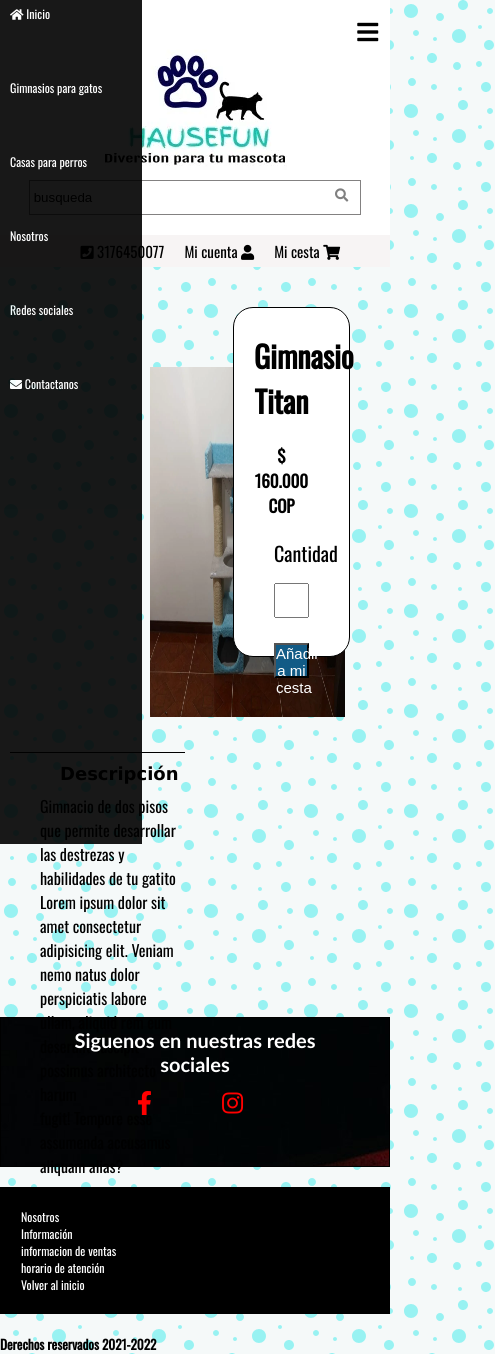
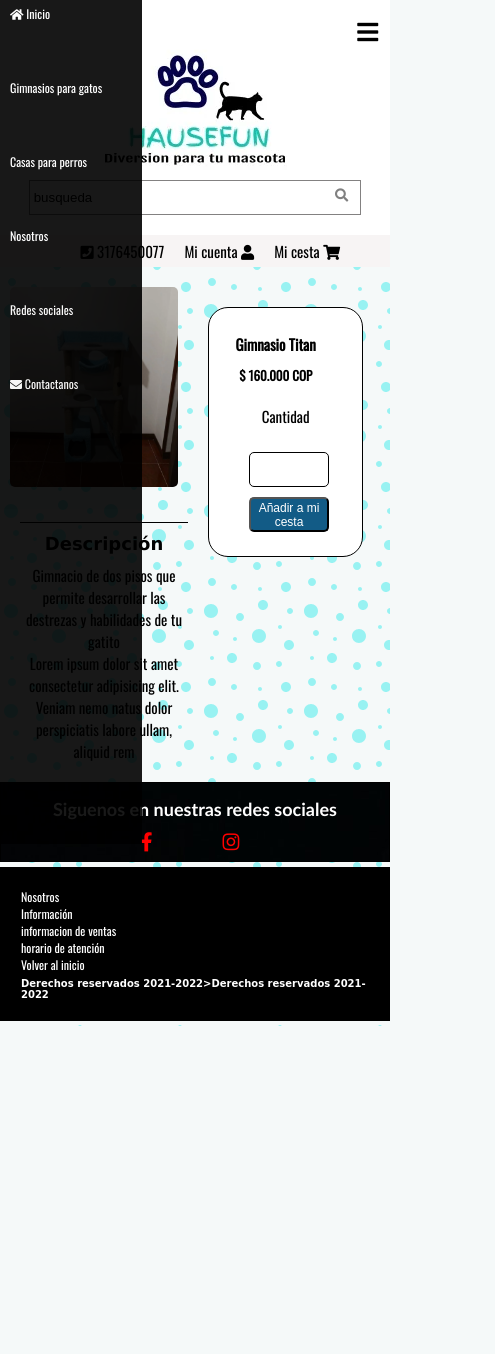
Before and after one commit to william-alberto-diaz-rubiano/hausefun-page-web, a plain HTML site: page source/views/gym-a1.html in a window 390 px wide. Shown: the whole page, 495 px wide, since content can reach past the window. After the commit the page ends 1026 px from the top, so only its background shows below. Drawn offline with nearby package versions, Linux system fonts and the light colour scheme.

Commit message:
tercera-version

```diff
--- /dev/null
+++ b/source/styles/responsive.css
@@ -0,0 +1,147 @@
+
+
+@media (max-width:750px) {
+    .main-menu-ul{
+        display: block;
+        position: absolute;
+        top: 0;
+        left: 0;
+        background: black;
+        height: 100%;
+        padding-left: 20px;
+        opacity: .9;
+        transform: translateX(-400px);
+        transition: transform .5s ease-in-out;
+    }
+    .main-menu-ul.show{
+        transform: translateX(-10px);
+    }
+    .main-menu-a{
+        color: white;
+        font-size: 12px;
+    }
+    .main-menu-btn{
+        display:initial;
+    }
+    .social{
+
+        border: solid black 1px;
+        height: 80px;
+        max-width: 100%;
+        padding-bottom: 15px;
+        padding-top: 10px;
+        background: url(/source/images/a17.jpg);
+
+    }
+    .social-a i{
+        font-size: 1.2rem;
+        color:red;
+        margin-right: 10px;
+    }
+    .social-h2{
+
+        font-size: 18px;
+        color: white;
+        font-family: 'Gill Sans', 'Gill Sans MT', Calibri, 'Trebuchet MS', sans-serif;
+        padding: 5px 20px;
+    }
+    .pie{
+        border: black solid 1px;
+        background: black;
+        width: 100%;
+        margin-top: 5px;
+        margin-bottom: 5px;
+        padding: 20px;
+    }
+    .pie-ul{
+        display: flex;
+        flex-direction: column;
+        justify-content: space-between;
+        list-style: none;
+        color: white;
+        font-size: 12px;
+    }
+
+  .formulario{
+    width: 250px;
+    margin-left: auto;
+    margin-top: 50px;
+    margin-right:auto;
+    margin-bottom: 100px;
+    border: gray 1px solid;
+    }
+    .close{
+        margin-top: 5px;
+        color: white;
+        font-family: cursive;
+        font-size: 10px;
+    }
+    .cards-link-photo{
+        max-width:100%;
+        height: 200px;
+        margin-left: 10px;
+        margin-top: 20px;
+        border-radius: 5px;
+
+    }
+    .cards-link-aside{
+        text-align: center;
+        width:70%;
+        background-color: white;
+        height: 250px;
+        margin-top: 40px;
+        margin-right: 20px;
+        margin-left: 40px;
+        padding-right: 40px;
+        border-radius: 20px;
+        border: solid black 1px ;
+    }
+    .cards-link-gymname{
+        text-align: center;
+        font-size: 15px;
+        margin-bottom: 10px;
+    }
+    .cards-link-cost{
+       text-align: center;
+        font-size: 13px;
+        text-transform: uppercase;
+        font-weight: bold;
+    }
+    .cards-link-label{
+        display: block;
+        font-size: 15px;
+        margin-bottom: 15px;
+        margin-left: auto;
+        margin-right: auto;
+    }
+    .cards-link-input{
+        width: 80px;
+        height: 35px;
+        margin-top: 10px;
+        margin-bottom: 10px;
+        margin-left: auto;
+        margin-right: auto;
+        border-radius: 5px;
+        border: solid 1px black;
+    }
+    .cards-link-button{
+        width: 80px;
+        height: 35px;
+        color: white;
+        border-radius: 5px;
+        background-color: rgb(18, 91, 134);
+        font-size: 12px;
+        margin-left: auto;
+        margin-right: auto;
+    }
+
+}
+@media (max-width:400px){
+    .cards-div{
+        display: grid;
+        grid-template-columns: repeat(auto-fit , minmax(200px,1fr ));
+        margin-left:50px;
+        grid-gap: 25px;
+        padding-left: 20px;
+    }
+}
--- a/source/styles/style.css
+++ b/source/styles/style.css
@@ -189,12 +189,13 @@ body{
 /* style gimnasios para gatos y casas para perros */
 .cards-gatos{
 
- background-image: linear-gradient(rgba(0,0,0,0.5),rgba(0,0,0,0.5)), url(/source/images/a24.webp);
+ background-image:linear-gradient(rgba(0,0,0,0.5),rgba(0,0,0,0.5)), url(/source/images/a24.webp);
  background-size: cover;
  background-attachment: fixed;
+
 }
 .cards-perros{
-    background-image:linear-gradient(rgba(0,0,0,0.5),rgba(0,0,0,0.5)),  url(/source/images/a22.webp);
+   background-image:linear-gradient(rgba(0,0,0,0.5),rgba(0,0,0,0.5)),  url(/source/images/a22.webp);
    background-size: cover;
    background-attachment: fixed;
 }
@@ -214,7 +215,7 @@ body{
 .cards-div{
     display: grid;
     grid-template-columns: repeat(auto-fit , minmax(200px,1fr ));
-    margin:30px;
+    margin:5px;
     grid-gap: 25px;
     padding-left: 20px;
 }
@@ -328,7 +329,7 @@ body{
     border: black solid 1px;
     background: black;
     width: 100%;
-    margin-top: 20px;
+    margin-top: 5px;
     margin-bottom: 20px;
     padding: 20px;
 }
@@ -414,47 +415,52 @@ body{
 /* styles-cards-links*/
 
 .cards-link-section{
-    display: flex;
-    justify-content: space-between;
+    display: grid;
+    grid-template-columns: repeat(2, 1fr);
     width: 100%;
-    height: 700px;
-    margin-bottom: 50px;
-    margin-right: 50px;
+    height:auto;
+
 }
 .cards-link-div{
-    width: 50%;
-    margin-top: 50px;
+    width: 100%;
+    text-align: center;
 
 }
 .cards-link-image{
+    width: 100%;
+    margin-bottom: 30px;
+}
+.cards-link-photo{
     max-width:100%;
     height: 350px;
-    margin:50px 150px;
+    margin-left: auto;
+    margin-right: auto;
+    margin-top: 30px;
+    border-radius: 5px;
 }
 .cards-link-description{
+    width: 100%;
     border-top: black solid 1px;
-    margin-left: 10px;
-    margin-right: 10px;
-    margin-top: -20px;
-    padding-top: 10px;
+    margin: 20px;
 }
 .cards-link-h4{
     font-size: 18px;
     font-family:Verdana, Geneva, Tahoma, sans-serif;
-    margin-left: 50px;
+    margin-bottom: 10px;
+    margin-top: 10px;
 }
 .cards-link-p{
-    font-size: 16px;
-    margin-left: 30px;
-    margin-top: 10px;
-    text-align: left;
+    font-size: 15px;
+    text-align:center;
 }
 .cards-link-aside{
-    width: 30%;
+    text-align: center;
+    width:50%;
     background-color: white;
-    height: 350px;
+    height: 250px;
     margin-top: 40px;
-    margin-right: 40px;
+    margin-right: 20px;
+    margin-left: 100px;
     padding-right: 40px;
     border-radius: 20px;
     border: solid black 1px ;
@@ -466,8 +472,8 @@ body{
 }
 .cards-link-gymname{
     text-align: center;
-    font-size: 30px;
-    margin-bottom: 20px;
+    font-size: 20px;
+    margin-bottom: 10px;
 }
 .cards-link-cost{
    text-align: center;
@@ -489,9 +495,9 @@ body{
     margin-right: auto;
 }
 .cards-link-input{
-    width: 100%;
+    width: 150px;
     height: 35px;
-    margin-bottom: 25px;
+    margin-bottom: 10px;
     margin-left: auto;
     margin-right: auto;
 }
@@ -508,58 +514,9 @@ body{
     transform:scale(0,9);
 }
 
-
-@media (max-width:750px) {
-    .main-menu-ul{
-        display: block;
-        position: absolute;
-        top: 0;
-        left: 0;
-        background: black;
-        height: 100%;
-        padding-left: 20px;
-        opacity: .9;
-        transform: translateX(-400px);
-        transition: transform .5s ease-in-out;
-    }
-    .main-menu-ul.show{
-        transform: translateX(-10px);
-    }
-    .main-menu-a{
-        color: white;
-        font-size: 12px;
-    }
-    .main-menu-btn{
-        display:initial;
-    }
-    .social-a i{
-        font-size: 1.5rem;
-        color:red;
-        margin-right: 10px;
-    }
-    .social-h2{
-
-        font-size: 20px;
-        color: white;
-        font-family: 'Gill Sans', 'Gill Sans MT', Calibri, 'Trebuchet MS', sans-serif;
-        padding: 10px 50px;
-    }
-    .pie-ul{
-        display: flex;
-        flex-direction: column;
-        justify-content: space-between;
-        list-style: none;
-        color: white;
-        font-size: 12px;
-    }
-
+.close{
+    margin-top: 15px;
+    color: white;
+    font-family: cursive;
+    font-size: 10px;
 }
-@media (max-width:400px){
-    .cards-div{
-        display: grid;
-        grid-template-columns: repeat(auto-fit , minmax(200px,1fr ));
-        margin-left:50px;
-        grid-gap: 25px;
-        padding-left: 20px;
-    }
-}
--- a/source/views/gym-a1.html
+++ b/source/views/gym-a1.html
@@ -3,6 +3,7 @@
 <head>
     <meta charset="utf-8">
     <title> Hausefun-Diversión para tu mascota</title>
+    <meta name="viewport" content="width=device-width, initial-scale=1.0" >
     <meta name="description" content="pagina web para hausefun"/>
     <meta name="author" content="Hausefun"/>
     <meta name="keywords" content="gimnasios para gatos, torres de gatos, arbol de gatos, gatos, mascotas, gatos , casas de perros, perros"/>
@@ -10,7 +11,7 @@
 
     <!--custom css-->
     <link rel="stylesheet" type= "text/css" href="/source/styles/style.css">
-
+    <link rel="stylesheet" type= "text/css" href="/source/styles/responsive.css">
     <!-- font amesome-->
     <link rel="stylesheet" href="https://cdnjs.cloudflare.com/ajax/libs/font-awesome/5.15.2/css/all.min.css">
 
@@ -60,17 +61,19 @@
     </header>
     <main>
 
-        <section class="cards-link-section">
+        <div class="cards-link-section">
             <div class="cards-link-div">
-                <img class="cards-link-image" src="/source/images/a2.webp" alt="gym 1"></a>
+               <div class="cards-link-image">
+                    <img class="cards-link-photo" src="/source/images/a2.webp" alt="gym 1">
+               </div>
 
                 <div class="cards-link-description">
                     <h4 class="cards-link-h4"> Descripción</h4>
-                    <p class="cards-link-p">Gimnacio de dos pisos que permite desarrollar las destrezas y habilidades de tu gatito <br>Lorem ipsum dolor sit amet consectetur adipisicing elit. Veniam nemo natus dolor <br> perspiciatis labore ullam, aliquid rem eum deserunt suscipit possimus architecto harum <br> fugit! Tempore esse assumenda accusamus aliquam alias? </p>
+                    <p class="cards-link-p">Gimnacio de dos pisos que permite desarrollar las destrezas y habilidades de tu gatito <br>Lorem ipsum dolor sit amet consectetur adipisicing elit. Veniam nemo natus dolor <br> perspiciatis labore ullam, aliquid rem  </p>
                 </div>
             </div>
 
-            <aside class="cards-link-aside">
+            <div class="cards-link-aside">
                 <div class="cards-link-price">
                     <h4 class="cards-link-gymname"> Gimnasio Titan</h4>
                     <p class="cards-link-cost"> $ 160.000 cop </p>
@@ -82,13 +85,8 @@
                         <button class="cards-link-button" type="submit">Añadir a mi cesta </button>
                     </form>
                 </div>
-            </aside>
-
-
-        </section>
-
-
-
+            </div>
+        </div>
         <section class="social" id="redes">
             <h2 class="social-h2">  Siguenos en nuestras redes sociales</h2>
 
@@ -96,7 +94,6 @@
                 <a class="social-a" href="https://www.facebook.com/Hausefun-Diversi%C3%B3n-para-tu-mascota-106483041317322" target="_blank"> <i class="fab fa-facebook-f"></i></a>
                 <a class="social-a" href="https://www.instagram.com/hausefun_mascotas/" target="_blank"><i class="fab fa-instagram"></i> </a>
             </div>
-
         </section>
 
     </main>
@@ -113,12 +110,11 @@
             <li>informacion de ventas</li>
             <li>horario de atención</li>
             <li><a href="/index.html"> Volver al inicio</a> <br></li>
-     </ul>
+    <h5 class="close">Derechos reservados 2021-2022>Derechos reservados 2021-2022</h5>
+        </ul>
     </footer>
 
-        <h5>Derechos reservados 2021-2022</h5>
 <script src="/source/scripts/main.js">
-
 </script>
 </body>
 
```
Also changed, not shown: index.html (+3 -1 lines), source/views/contacto.html (+4 -4 lines).
